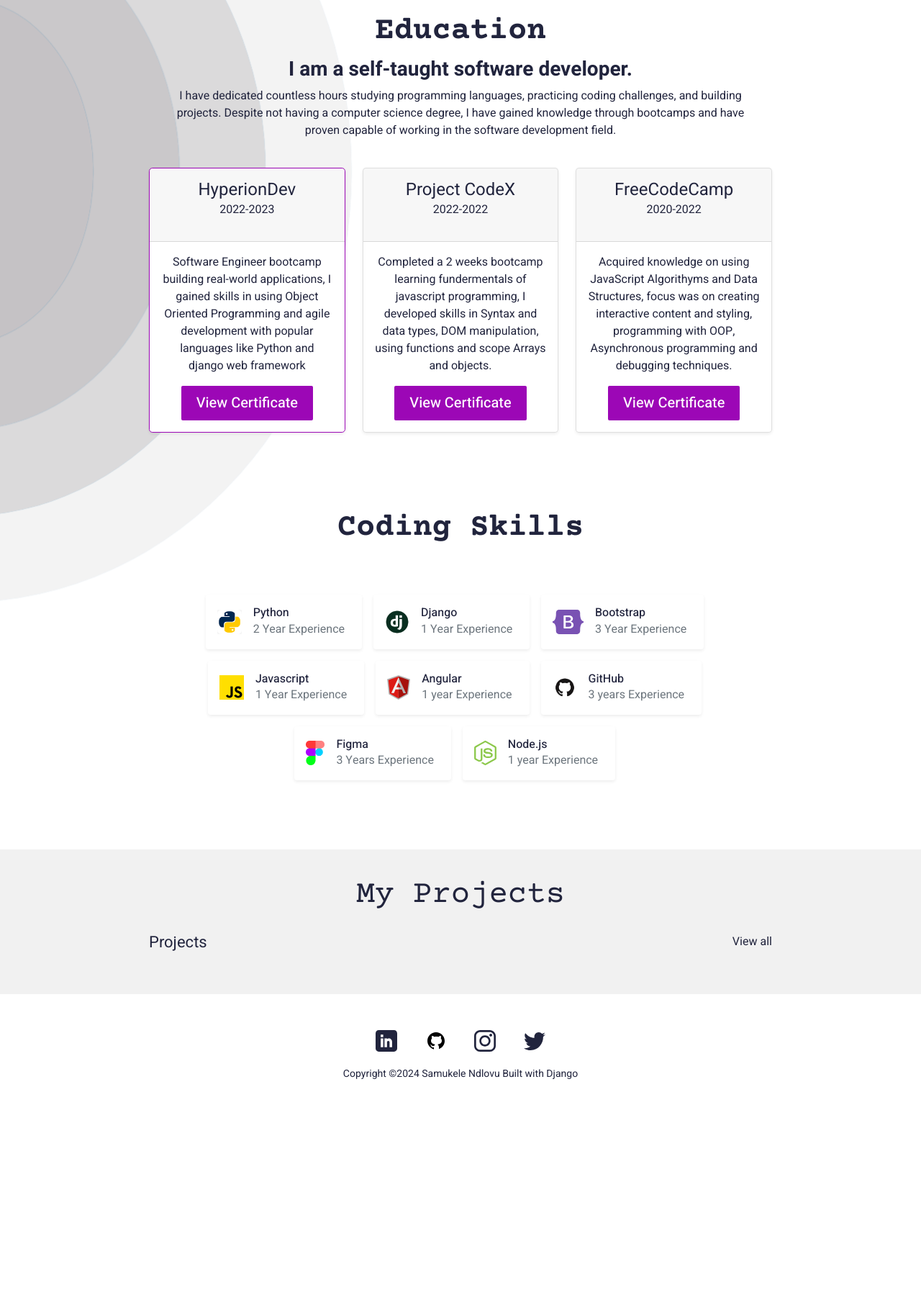
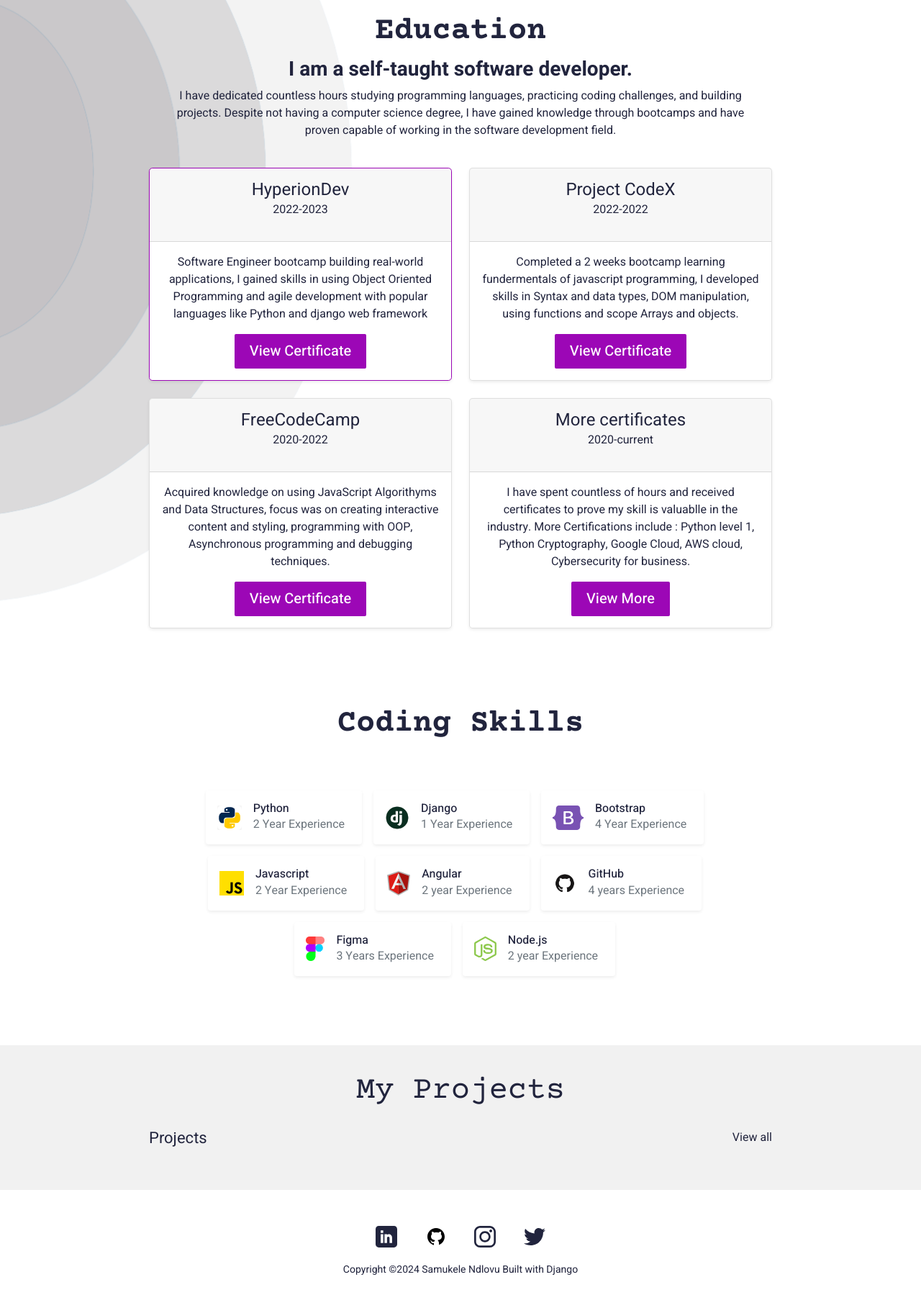
Before and after one commit to samukele-dev/my_latest_portfolio, a Django app: page / in a window 1280 px wide. Shown: the part 562-2386 px from the top of the page at 72% size. Before the commit the page ends 2061 px from the top, so only its background shows below. Run offline with Django 4.2, Linux system fonts and the light colour scheme; data that the repository does not hold is empty; some libraries are stand-ins or nearby versions.

Commit message:
new db update

```diff
--- a/main/templates/main/index.html
+++ b/main/templates/main/index.html
@@ -193,7 +193,7 @@
             <p>I have dedicated countless hours studying programming languages, practicing coding challenges, and building projects. Despite not having a computer science degree, I have gained knowledge through bootcamps and have proven capable of working
                 in the software development field.</p>
         </div>
-        <div class="row row-cols-1 row-cols-md-3 mb-3 text-center">
+        <div class="row row-cols-2 row-cols-md-2 mb-3 text-center">
             <div class="col">
                 <div class="card mb-4 rounded-3 shadow-sm" style="border-color: #9c07b6;">
                     <div class="card-header py-3">
@@ -227,6 +227,18 @@
                     <div class="card-body">
                         <p>Acquired knowledge on using JavaScript Algorithyms and Data Structures, focus was on creating interactive content and styling, programming with OOP, Asynchronous programming and debugging techniques.</p>
                         <a href="https://www.freecodecamp.org/certification/_samukele_/javascript-algorithms-and-data-structures" target="_blank"><button type="button" class="btn btnPrimary">View Certificate</button></a>
+                    </div>
+                </div>
+            </div>
+            <div class="col">
+                <div class="card mb-4 rounded-3 shadow-sm">
+                    <div class="card-header py-3 text-bg-primary">
+                        <h4 class="my-0 fw-normal">More certificates</h4>
+                        <p>2020-current</p>
+                    </div>
+                    <div class="card-body">
+                        <p>I have spent countless of hours and received certificates to prove my skill is valuablle in the industry. More Certifications include : Python level 1, Python Cryptography, Google Cloud, AWS cloud, Cybersecurity for business.</p>
+                        <a href="https://drive.google.com/drive/folders/1Cvavs3-HbxPojz6bLDjGgnDooz1byQ3Y/" target="_blank"><button type="button" class="btn btnPrimary">View More</button></a>
                     </div>
                 </div>
             </div>
@@ -275,7 +287,7 @@
                                 </div>
                                 <div class="ms-3">
                                     <h6 class="mb-0 fw-medium text-gray-700">Bootstrap</h6>
-                                    <p class="text-muted mb-0 fs-12">3 Year Experience</p>
+                                    <p class="text-muted mb-0 fs-12">4 Year Experience</p>
                                 </div>
                             </div>
                         </div>
@@ -287,7 +299,7 @@
                                 </div>
                                 <div class="ms-3">
                                     <h6 class="mb-0 fw-medium text-gray-700">Javascript</h6>
-                                    <p class="text-muted mb-0 fs-12">1 Year Experience</p>
+                                    <p class="text-muted mb-0 fs-12">2 Year Experience</p>
                                 </div>
                             </div>
                         </div>
@@ -299,7 +311,7 @@
                                 </div>
                                 <div class="ms-3">
                                     <h6 class="mb-0 fw-medium text-gray-700">Angular</h6>
-                                    <p class="text-muted mb-0 fs-12">1 year Experience</p>
+                                    <p class="text-muted mb-0 fs-12">2 year Experience</p>
                                 </div>
                             </div>
                         </div>
@@ -311,7 +323,7 @@
                                 </div>
                                 <div class="ms-3">
                                     <h6 class="mb-0 fw-medium text-gray-700">GitHub</h6>
-                                    <p class="text-muted mb-0 fs-12">3 years Experience</p>
+                                    <p class="text-muted mb-0 fs-12">4 years Experience</p>
                                 </div>
                             </div>
                         </div>
@@ -335,7 +347,7 @@
                                 </div>
                                 <div class="ms-3">
                                     <h6 class="mb-0 fw-medium text-gray-700">Node.js</h6>
-                                    <p class="text-muted mb-0 fs-12">1 year Experience</p>
+                                    <p class="text-muted mb-0 fs-12">2 year Experience</p>
                                 </div>
                             </div>
                         </div>
--- a/my_resume/settings.py
+++ b/my_resume/settings.py
@@ -83,10 +83,10 @@
 DATABASES = {
     'default': {
         'ENGINE': 'django.db.backends.postgresql',
-        'NAME': 'portfolio_db_blj4',
+        'NAME': 'portfolio_db_blj4_chsm',
         'USER': 'samukele',
-        'PASSWORD': '1y7asvhdJCZNdGOMmE6zNhzo0krw8fgf',
-        'HOST': 'dpg-cl1kng8p2gis73fbk99g-a.oregon-postgres.render.com',
+        'PASSWORD': 'ETG1moBaVuNLQQYEEvfdqj8Zd5vneTsZ',
+        'HOST': 'dpg-cn9pven109ks739vjcag-a.oregon-postgres.render.com',
     }
 }
 
--- a/render.yaml
+++ b/render.yaml
@@ -13,8 +13,8 @@
     type: postgresql
     plan: free
     config:
-      database: portfolio_db_blj4
+      database: portfolio_db_blj4_chsm
       user: samukele
-      password: 1y7asvhdJCZNdGOMmE6zNhzo0krw8fgf
-      host: dpg-cl1kng8p2gis73fbk99g-a  # Replace with your PostgreSQL host
+      password: ETG1moBaVuNLQQYEEvfdqj8Zd5vneTsZ
+      host: dpg-cn9pven109ks739vjcag-a
       port: 5432
```
Also changed, not shown: my_resume/mediafiles/avatar/samukele.png (added), my_resume/mediafiles/media/Screenshot_2023-05-26_115917.png (added), my_resume/mediafiles/media/Screenshot_2023-09-27_094550_exrPmJ9.png (added), my_resume/mediafiles/media/Screenshot_2023-11-01_155656_g88XPce.png (added), my_resume/mediafiles/media/Screenshot_2023-11-01_155754_UzMx3OQ.png (added), my_resume/mediafiles/media/Screenshot_2024-02-19_221912.png (added), my_resume/mediafiles/media/Screenshot_2024-02-19_221912_rks83id.png (added), my_resume/mediafiles/media/Screenshot_2024-02-19_223408.png (added), 2 other files.
